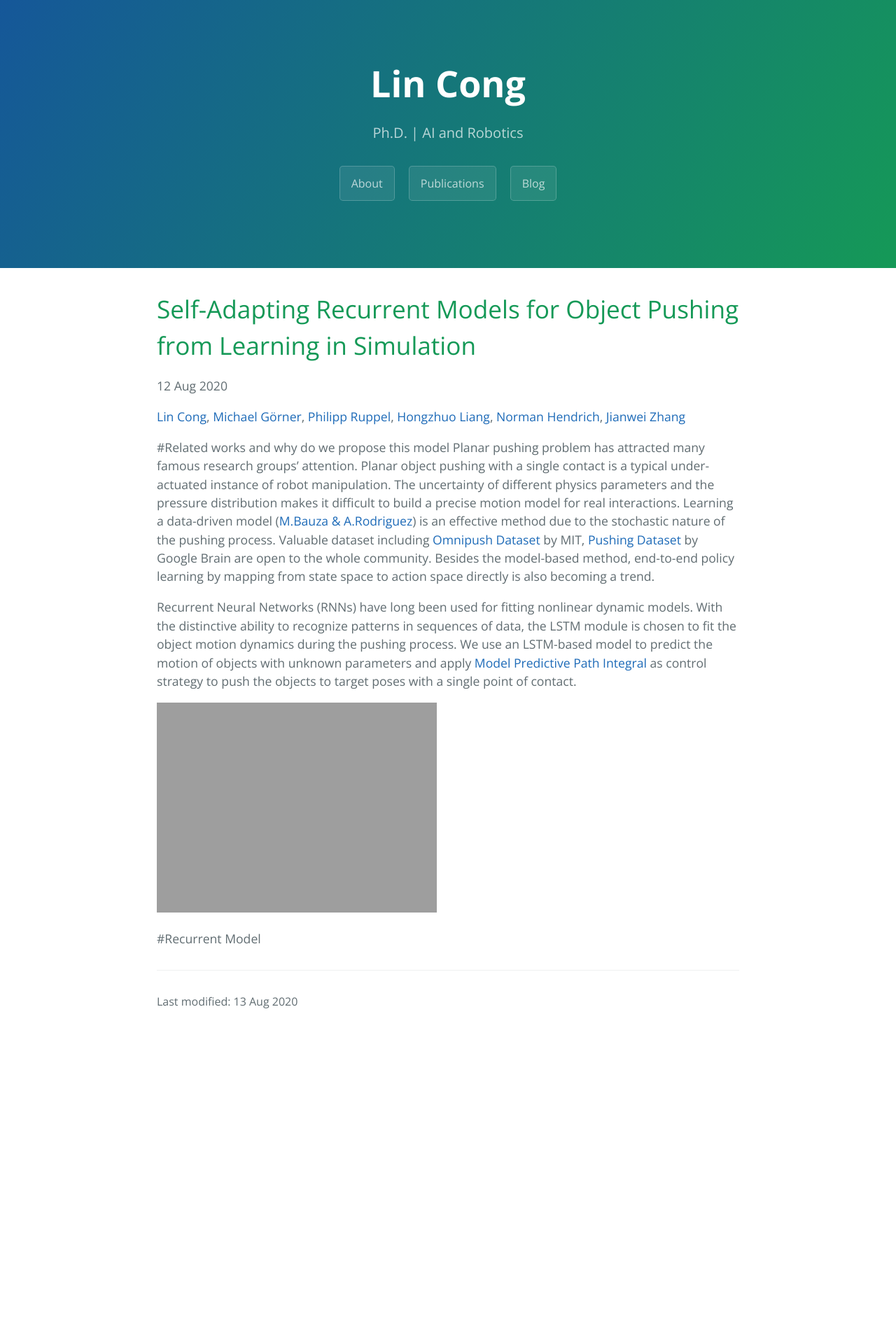
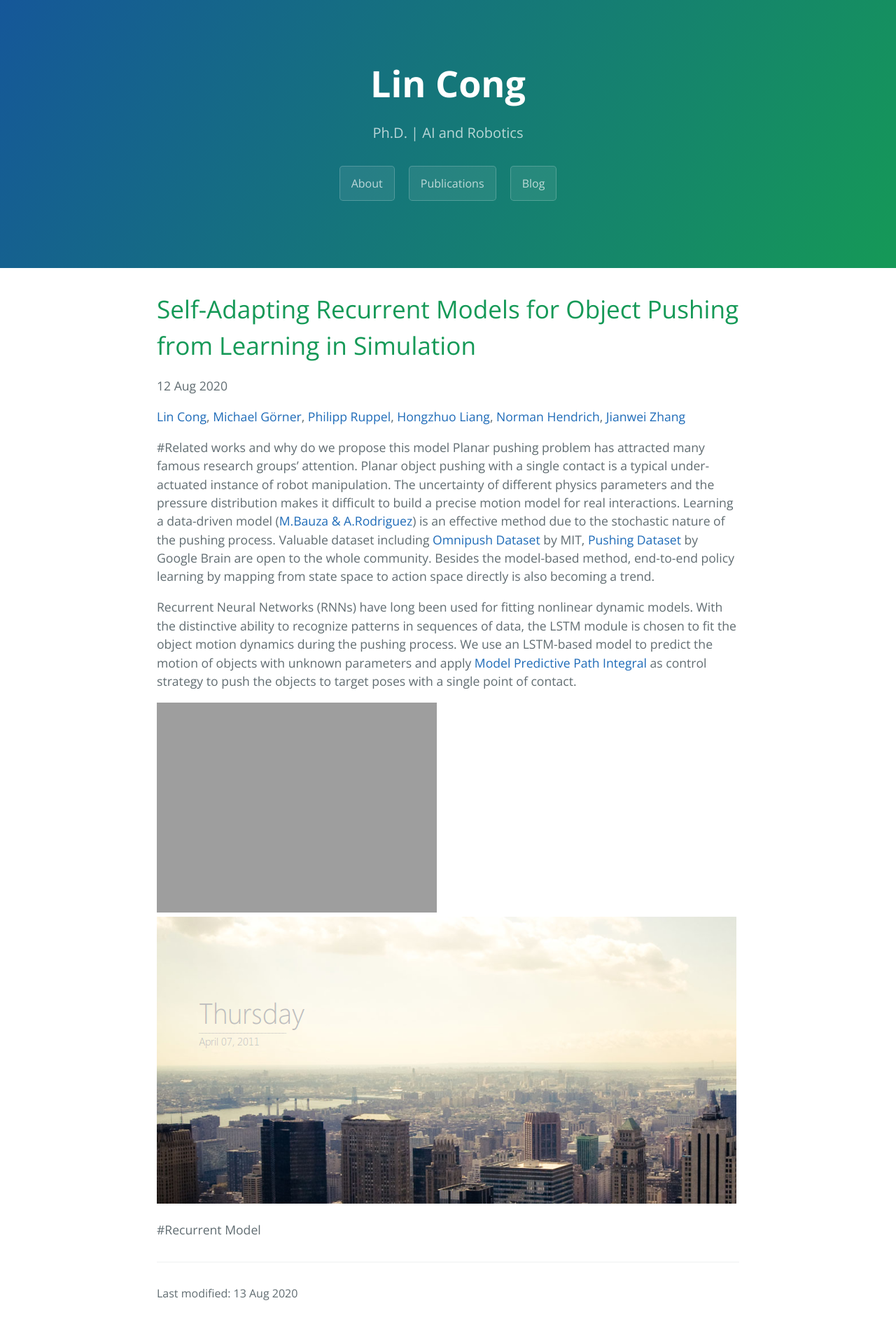
Before and after one commit to Smilels/Smilels.github.io, a Jekyll site: the page built from _posts/2020-08-12-Self-Adapting-Recurrent-Models-for-Object-Pushing-from-Learning-in-Simulation.md, in a window 1280 px wide. Shown: the whole page at 70% size. Built offline with Jekyll 4.4.1, drawn with Linux system fonts in a browser that asks for light colours; before the commit the page ends 1475 px from its top, so only the background shows below that.

Commit message:
first blog

```diff
--- a/_posts/2020-08-12-Self-Adapting-Recurrent-Models-for-Object-Pushing-from-Learning-in-Simulation.md
+++ b/_posts/2020-08-12-Self-Adapting-Recurrent-Models-for-Object-Pushing-from-Learning-in-Simulation.md
@@ -15,6 +15,7 @@ With the distinctive ability to recognize patterns in sequences of data, the LST
 and apply [Model Predictive Path Integral](https://homes.cs.washington.edu/~bboots/files/InformationTheoreticMPC.pdf) as control strategy to push the objects to target poses with a single point of contact.
 
 ![Planar pushing object motion prediction problem1]({{ site.url }}/data/images/self-adapting-description.pdf)
+![Planar pushing object motion prediction problem1]({{ site.url }}/data/images/test.png)
 
 
 #Recurrent Model
```
Also changed, not shown: data/images/test.png (added).
